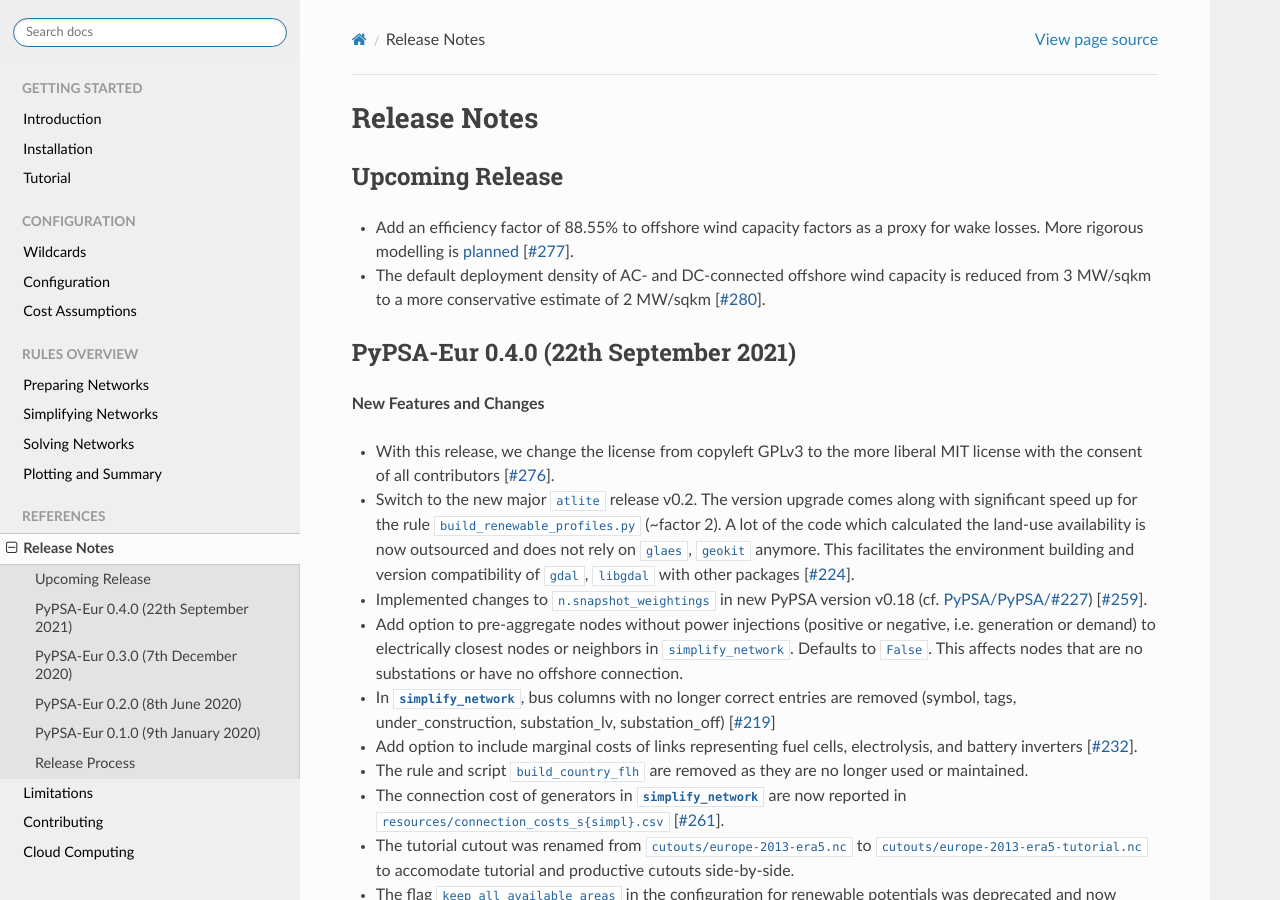
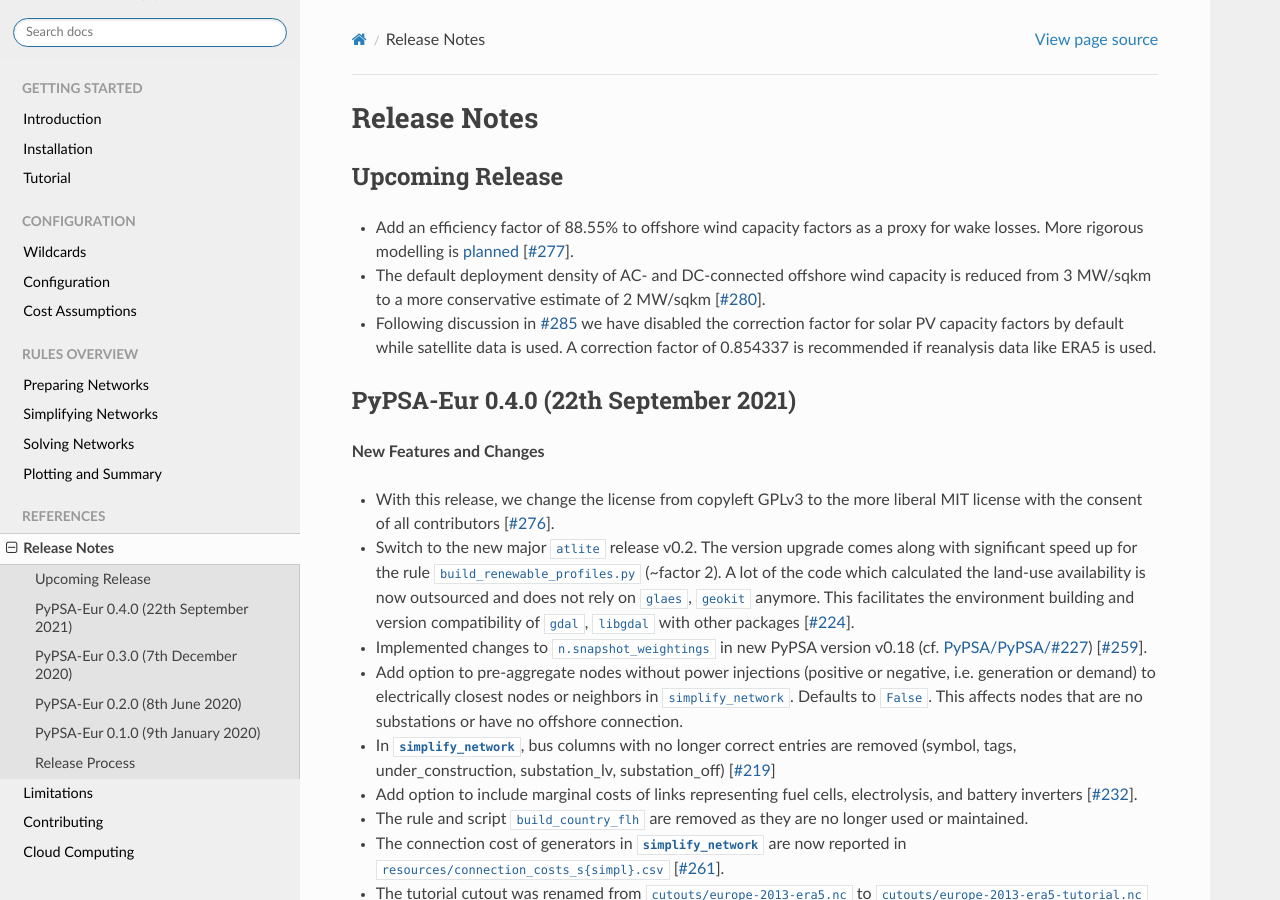
Before and after one commit to open-energy-transition/clean-firm-techs-eu, a Sphinx documentation site: the page built from doc/release_notes.rst, in a window 1280 px wide and 900 px high. Built offline with Sphinx 7.4.7 and the Read the Docs theme 2.0.0, drawn with Linux system fonts in a browser that asks for light colours.

Commit message:
disable solar PV CF correction factor for default satellite data (closes #285)

```diff
--- a/config.default.yaml
+++ b/config.default.yaml
@@ -148,12 +148,13 @@ renewable:
         slope: 35.
         azimuth: 180.
     capacity_per_sqkm: 1.7 # ScholzPhd Tab 4.3.1: 170 MW/km^2
-    # Determined by comparing uncorrected area-weighted full-load hours to those
+    # Correction factor determined by comparing uncorrected area-weighted full-load hours to those
     # published in Supplementary Data to
     # Pietzcker, Robert Carl, et al. "Using the sun to decarbonize the power
     # sector: The economic potential of photovoltaics and concentrating solar
     # power." Applied Energy 135 (2014): 704-720.
-    correction_factor: 0.854337
+    # This correction factor of 0.854337 may be in order if using reanalysis data.
+    # correction_factor: 0.854337
     corine: [1, 2, 3, 4, 5, 6, 7, 8, 9, 10, 11, 12, 13,
              14, 15, 16, 17, 18, 19, 20, 26, 31, 32]
     natura: true
--- a/config.tutorial.yaml
+++ b/config.tutorial.yaml
@@ -116,12 +116,13 @@ renewable:
         slope: 35.
         azimuth: 180.
     capacity_per_sqkm: 1.7 # ScholzPhd Tab 4.3.1: 170 MW/km^2
-    # Determined by comparing uncorrected area-weighted full-load hours to those
+    # Correction factor determined by comparing uncorrected area-weighted full-load hours to those
     # published in Supplementary Data to
     # Pietzcker, Robert Carl, et al. "Using the sun to decarbonize the power
     # sector: The economic potential of photovoltaics and concentrating solar
     # power." Applied Energy 135 (2014): 704-720.
-    correction_factor: 0.854337
+    # This correction factor of 0.854337 may be in order if using reanalysis data.
+    # correction_factor: 0.854337
     corine: [1, 2, 3, 4, 5, 6, 7, 8, 9, 10, 11, 12, 13,
              14, 15, 16, 17, 18, 19, 20, 26, 31, 32]
     natura: true
--- a/doc/release_notes.rst
+++ b/doc/release_notes.rst
@@ -17,6 +17,10 @@ Upcoming Release
 
 * The default deployment density of AC- and DC-connected offshore wind capacity is reduced from 3 MW/sqkm
   to a more conservative estimate of 2 MW/sqkm [`#280 <https://github.com/PyPSA/pypsa-eur/pull/280>`_].
+
+* Following discussion in `#285 <https://github.com/PyPSA/pypsa-eur/issues/285>`_ we have disabled the
+  correction factor for solar PV capacity factors by default while satellite data is used.
+  A correction factor of 0.854337 is recommended if reanalysis data like ERA5 is used.
 
 
 PyPSA-Eur 0.4.0 (22th September 2021)
```
